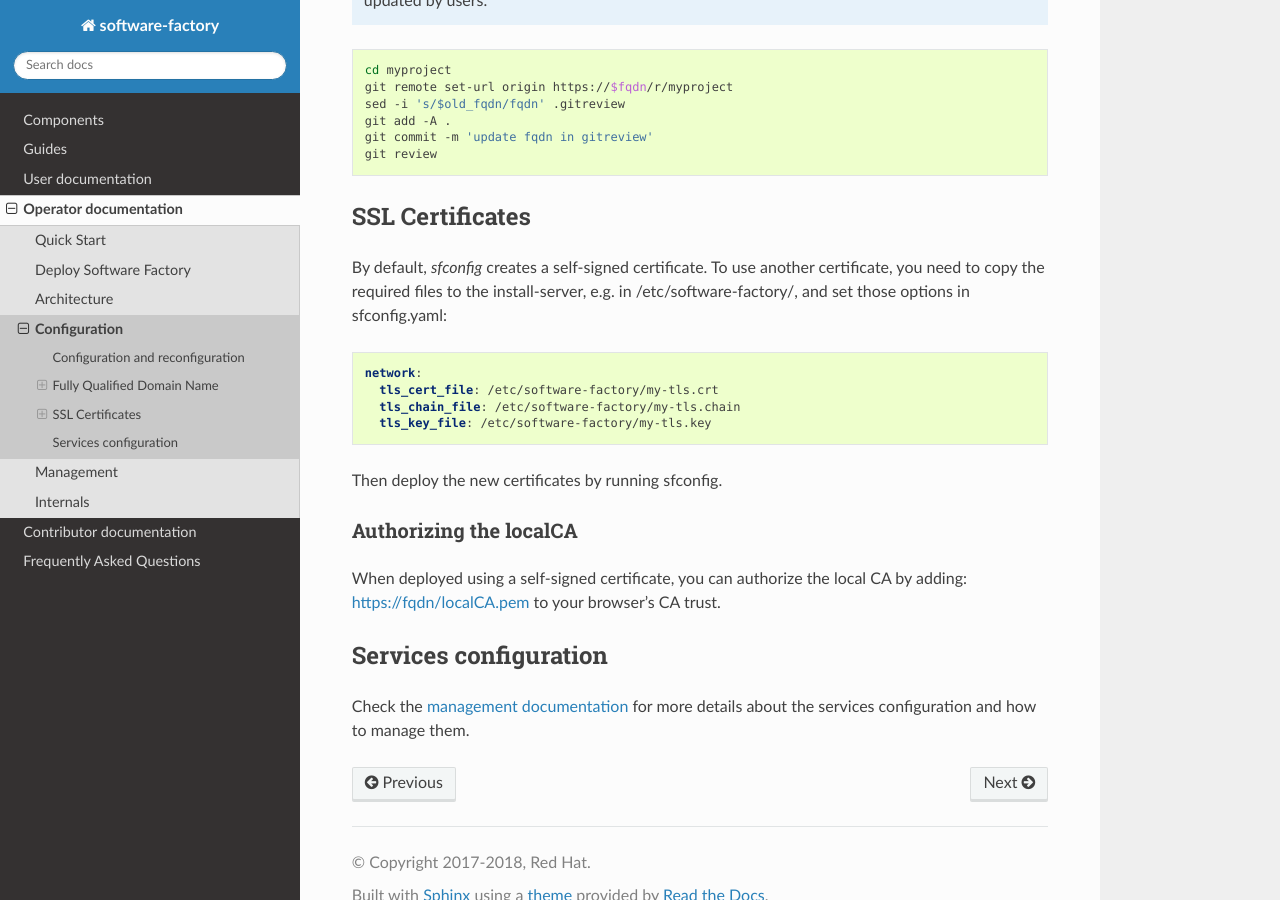
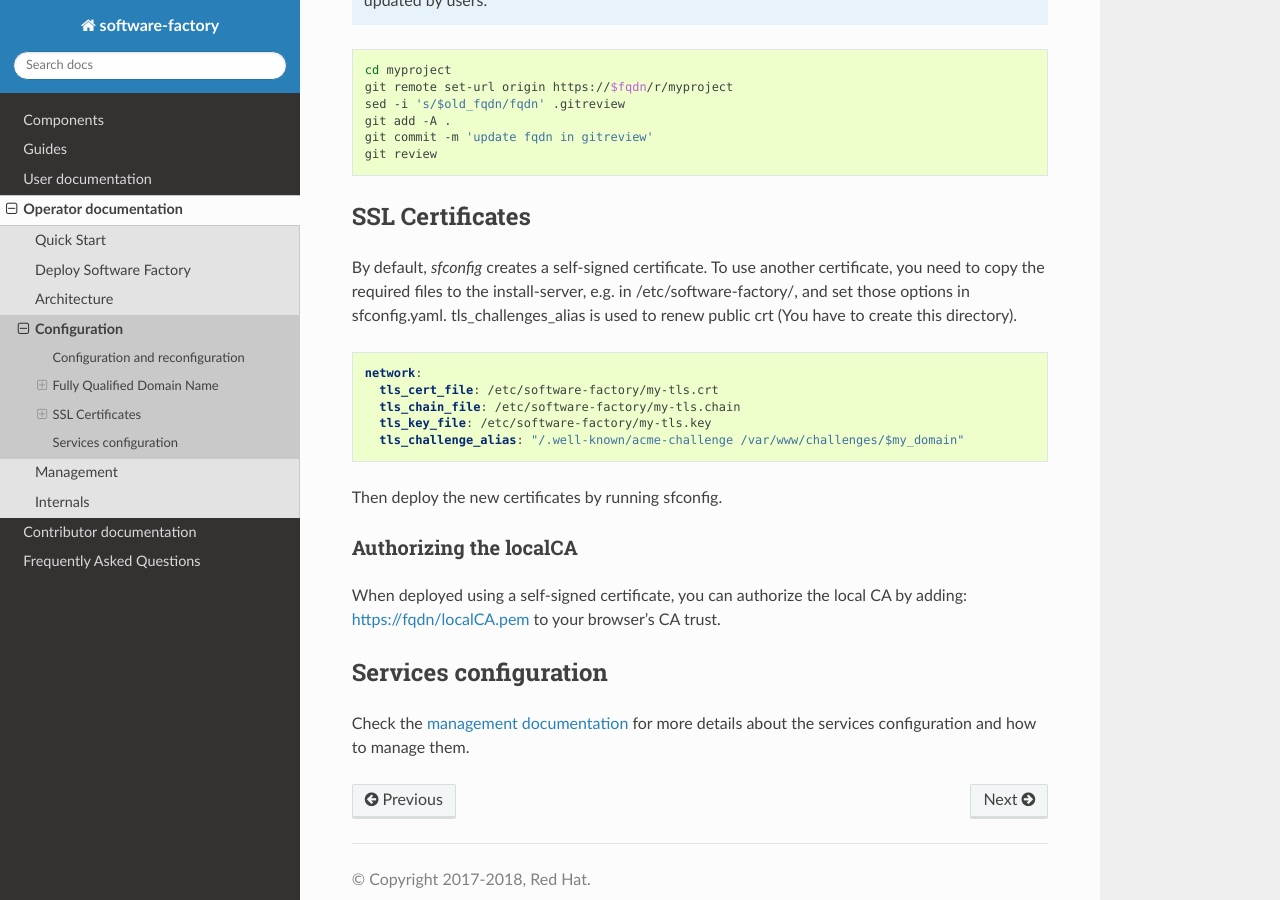
Before and after one commit to softwarefactory-project/sf-docs, a Sphinx documentation site: the page built from docs/operator/configuration.rst, in a window 1280 px wide and 900 px high, scrolled down 1696 px. Built offline with Sphinx 7.4.7 and the Read the Docs theme 2.0.0, drawn with Linux system fonts in a browser that asks for light colours.

Commit message:
operator: add documentation about tls_challenge_alias
This alias is used to configure path for tls challenges

Change-Id: I1da2ea71ad3773f98b5517e509abeb8fecdb747f

```diff
--- a/docs/operator/configuration.rst
+++ b/docs/operator/configuration.rst
@@ -100,9 +100,11 @@
 SSL Certificates
 ----------------
 
-By default, *sfconfig* creates a self-signed certificate. To use another certificate,
-you need to copy the required files to the install-server, e.g. in /etc/software-factory/,
-and set those options in sfconfig.yaml:
+By default, *sfconfig* creates a self-signed certificate. To use another
+certificate, you need to copy the required files to the install-server, e.g. in
+/etc/software-factory/, and set those options in sfconfig.yaml.
+tls_challenges_alias is used to renew public crt (You have to create this
+directory).
 
 .. code-block:: yaml
 
@@ -110,6 +112,7 @@
       tls_cert_file: /etc/software-factory/my-tls.crt
       tls_chain_file: /etc/software-factory/my-tls.chain
       tls_key_file: /etc/software-factory/my-tls.key
+      tls_challenge_alias: "/.well-known/acme-challenge /var/www/challenges/$my_domain"
 
 Then deploy the new certificates by running sfconfig.
 
```
